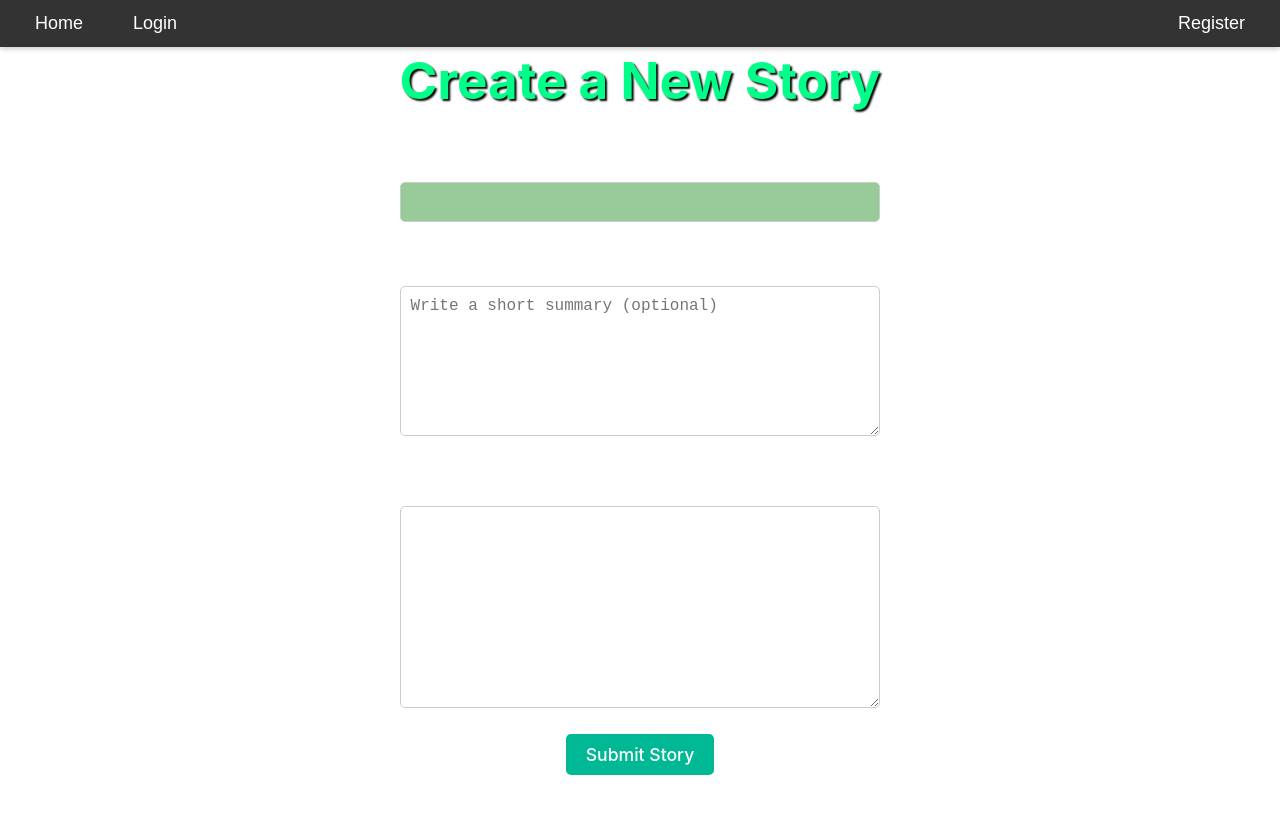
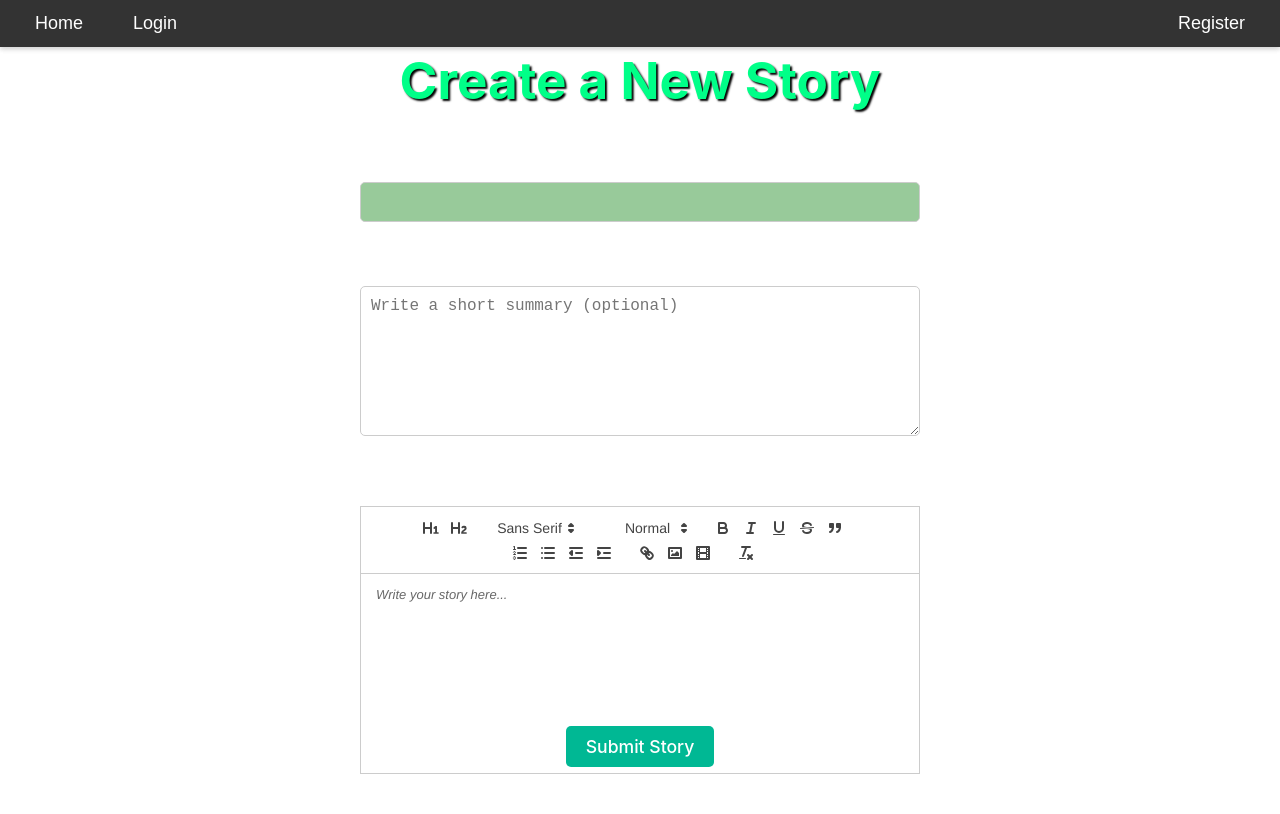
Before and after one commit to margonautix/yarnia.CAPSTONE, a React (Vite) app in the folder yarnia-project/: page /add-story in a window 1280 px wide. Shown: the top 814 px of the page. Built offline with nearby package versions, Linux system fonts and the light colour scheme.

Commit message:
edit function fixed

```diff
--- a/yarnia-project/package.json
+++ b/yarnia-project/package.json
@@ -13,8 +13,10 @@
     "cors": "^2.8.5",
     "dotenv": "^16.4.5",
     "jwt-decode": "^3.1.2",
+    "quill": "^2.0.2",
     "react": "^18.3.1",
     "react-dom": "^18.3.1",
+    "react-quill": "^2.0.0",
     "react-router-dom": "^6.26.2"
   },
   "devDependencies": {
--- a/yarnia-project/src/API/index.js
+++ b/yarnia-project/src/API/index.js
@@ -134,19 +134,19 @@
 export const updateStoryContent = async (storyId, content) => {
   try {
     const response = await fetch(`${API_URL}/stories/${storyId}`, {
-      method: "PUT", // Or PATCH, depending on your API design
+      method: "PUT",
       headers: {
         "Content-Type": "application/json",
-        Authorization: `Bearer ${localStorage.getItem("token")}`, // Include token
+        Authorization: `Bearer ${localStorage.getItem("token")}`,
       },
-      body: JSON.stringify({ content }), // Ensure body is correctly passed
+      body: JSON.stringify({ content }), // Make sure this matches what your backend expects
     });
 
     if (!response.ok) {
       throw new Error("Failed to update the story content");
     }
 
-    return await response.json(); // Return the updated story if needed
+    return await response.json();
   } catch (error) {
     console.error("Error updating story content:", error);
   }
--- a/yarnia-project/src/components/SingleStory.jsx
+++ b/yarnia-project/src/components/SingleStory.jsx
@@ -38,8 +38,8 @@
   const handleSave = async () => {
     if (story) {
       try {
-        // Send updated content to the server
-        await updateStoryContent(storyId, content); // Assuming this API call updates the story on the server
+        // Include title and summary if necessary
+        await updateStoryContent(storyId, content); // Add other fields as needed
 
         // Update the story locally to reflect the change immediately
         setStory({ ...story, content });
--- a/yarnia-project/src/components/addStory.jsx
+++ b/yarnia-project/src/components/addStory.jsx
@@ -1,6 +1,8 @@
-import { useState } from "react";
+import React, { useState } from "react";
 import { useNavigate } from "react-router-dom";
 import { fetchWithAuth } from "../API"; // Assuming this function sends authenticated requests
+import ReactQuill from "react-quill"; // Import ReactQuill component
+import "react-quill/dist/quill.snow.css"; // Import styles for ReactQuill
 
 const AddStory = () => {
   const [title, setTitle] = useState(""); // State for story title
@@ -80,12 +82,44 @@
 
         <div className="form-group">
           <label htmlFor="content">Content</label>
-          <textarea
-            id="content"
+          <ReactQuill
             value={content}
-            onChange={(e) => setContent(e.target.value)} // Update content state
+            onChange={setContent} // Update content state using ReactQuill
+            modules={{
+              toolbar: [
+                [{ header: "1" }, { header: "2" }, { font: [] }],
+                [{ size: [] }],
+                ["bold", "italic", "underline", "strike", "blockquote"],
+                [
+                  { list: "ordered" },
+                  { list: "bullet" },
+                  { indent: "-1" },
+                  { indent: "+1" },
+                ],
+                ["link", "image", "video"],
+                ["clean"],
+              ],
+            }}
+            formats={[
+              "header",
+              "font",
+              "size",
+              "bold",
+              "italic",
+              "underline",
+              "strike",
+              "blockquote",
+              "list",
+              "bullet",
+              "indent",
+              "link",
+              "image",
+              "video",
+            ]}
+            placeholder="Write your story here..."
+            theme="snow" // Use the "snow" theme for styling
             required
-            rows="10"
+            style={{ height: "200px" }} // Adjust the height as needed
           />
         </div>
 
```
Also changed, not shown: 2 other files (tests, documents, lock files or other folders).
